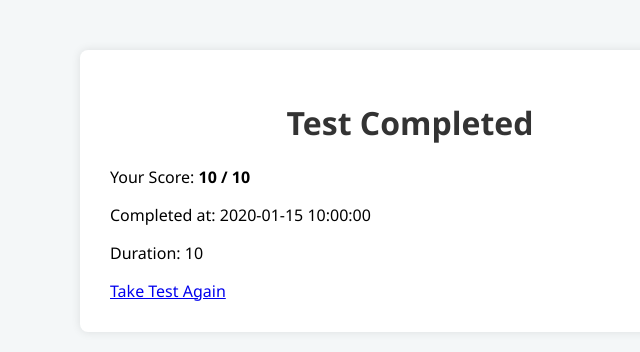
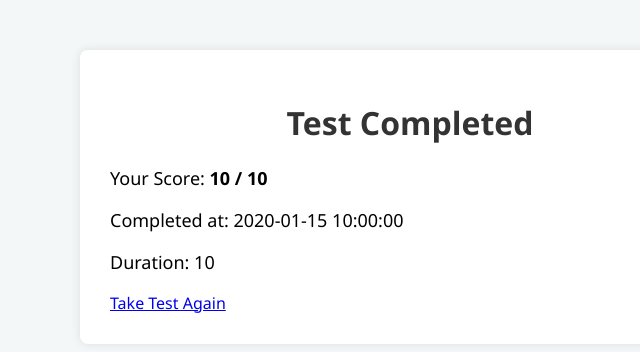
Before and after one commit to Mustapha-008/Mini-CBT-Web-App, a Flask app: template templates/result.html in a window 1280 px wide. Shown: the top 352 px of the page, without its empty margins (230-870 px from the left). Run offline with Flask 3, Linux system fonts and the light colour scheme; the template is opened without the code that fills it: most values are stand-ins (such as "Sample title", 1, 10 or a date in 2020).

Commit message:
Styled P Elements

```diff
--- a/static/style.css
+++ b/static/style.css
@@ -23,3 +23,5 @@ h1 {
 h2 {
     color: #555;
 }
+p {
+    font-size: 18px;
```
